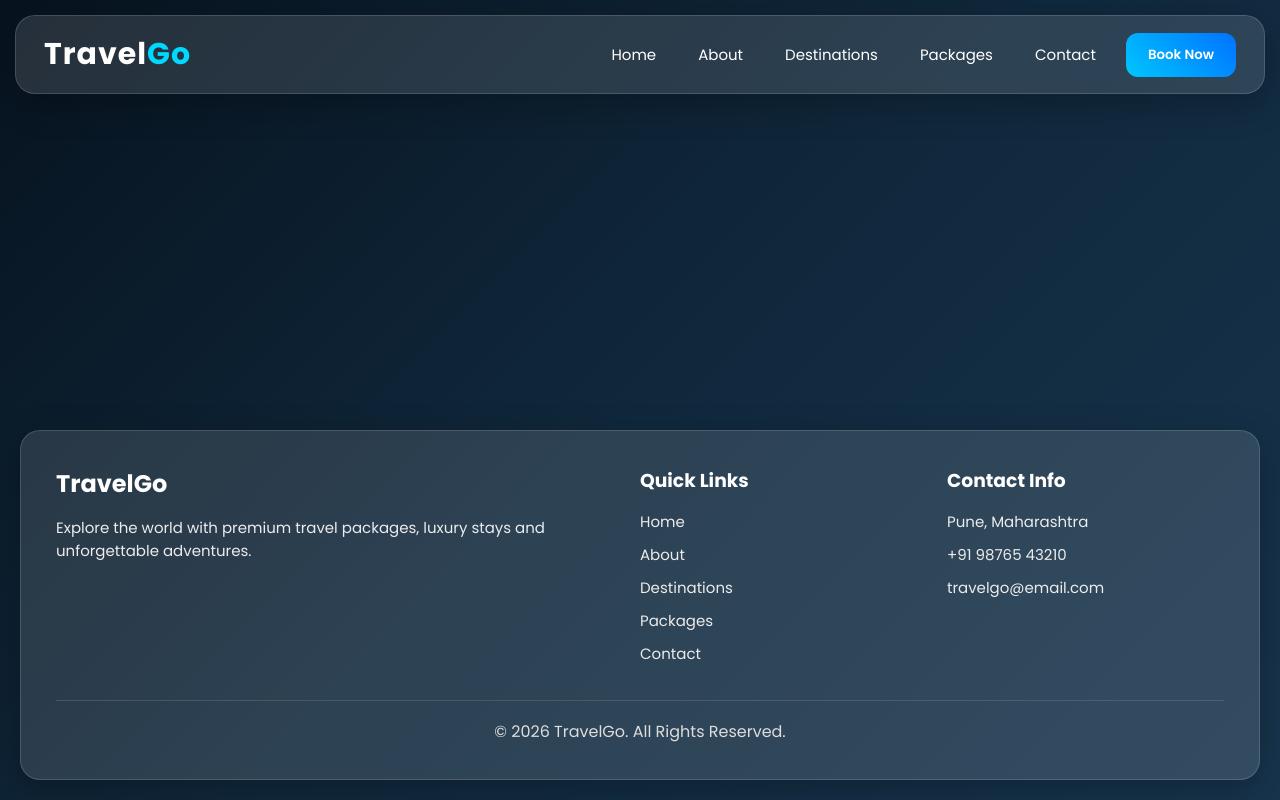
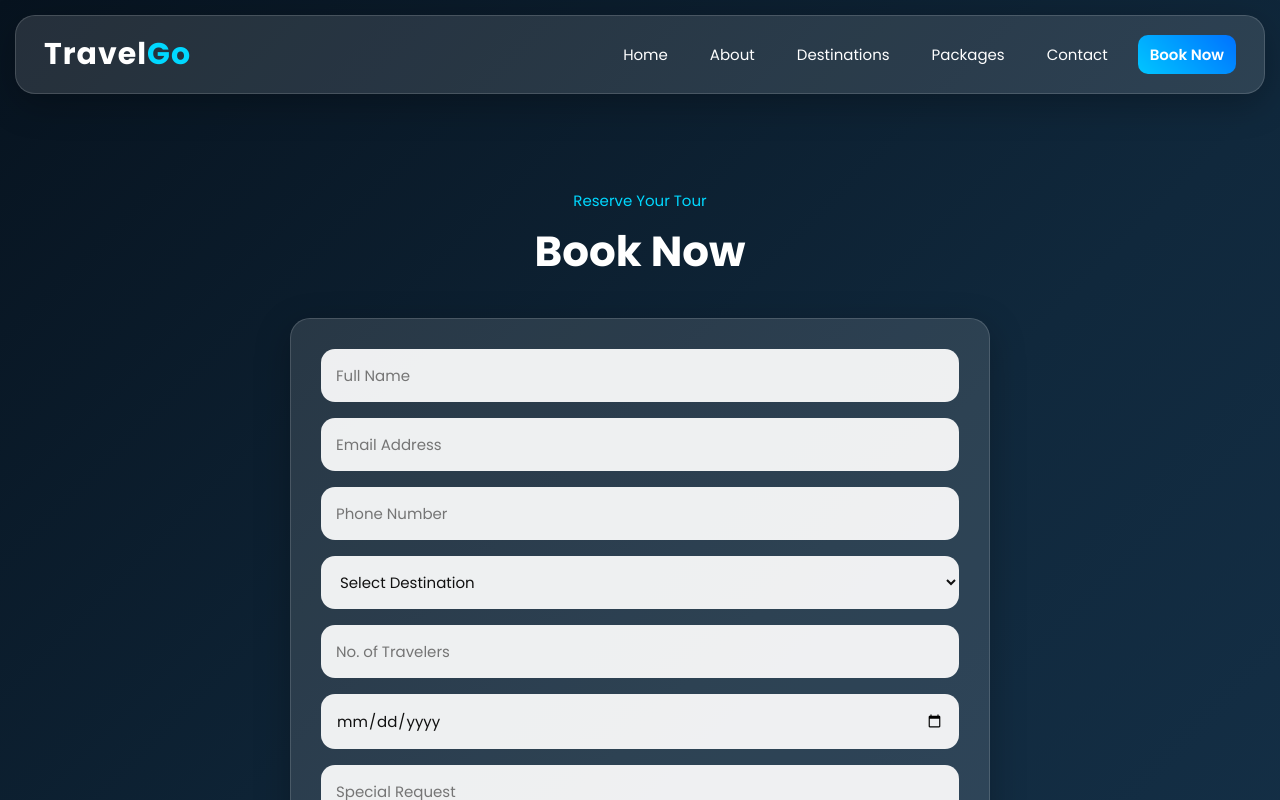
Before and after one commit to rupesh153/Travel-Agency-website, a React (Vite) app: page /booknow in a window 1280 px wide. Shown: the top 800 px of the page. Built offline with nearby package versions, Linux system fonts and the light colour scheme.

Commit message:
added book now funtionality

```diff
--- a/src/App.jsx
+++ b/src/App.jsx
@@ -8,7 +8,7 @@ import About from "./pages/About";
 import Destinations from "./pages/Destinations";
 import Packages from "./pages/Packages";
 import Contact from "./pages/Contact";
-
+import BookNow from "./pages/BookNow";
 function App() {
   return (
     <BrowserRouter>
@@ -22,6 +22,7 @@ function App() {
             <Route path="/destinations" element={<Destinations />} />
             <Route path="/packages" element={<Packages />} />
             <Route path="/contact" element={<Contact />} />
+            <Route path="/booknow" element={<BookNow />} />
           </Routes>
         </main>
 
--- a/src/components/Navbar.jsx
+++ b/src/components/Navbar.jsx
@@ -25,10 +25,10 @@ function Navbar() {
         <NavLink to="/destinations" onClick={closeMenu}>Destinations</NavLink>
         <NavLink to="/packages" onClick={closeMenu}>Packages</NavLink>
         <NavLink to="/contact" onClick={closeMenu}>Contact</NavLink>
+<Link to="/booknow" className="primary-btn nav-book">
+  Book Now
+</Link>
 
-        <button className="primary-btn nav-book">
-          Book Now
-        </button>
       </nav>
     </header>
   );
--- a/src/index.css
+++ b/src/index.css
@@ -464,3 +464,13 @@ button:hover{
   font-size: 14px;
   margin: 5px 0 10px;
 }
+select{
+  width:100%;
+  padding:15px;
+  border:none;
+  outline:none;
+  border-radius:14px;
+  background:rgba(255,255,255,0.92);
+  color:#111;
+  font-size:15px;
+}
--- /dev/null
+++ b/src/pages/BookNow.jsx
@@ -0,0 +1,120 @@
+import { useState } from "react";
+
+function BookNow() {
+  const [form, setForm] = useState({
+    name: "",
+    email: "",
+    phone: "",
+    destination: "",
+    travelers: "",
+    date: "",
+    message: "",
+  });
+
+  const handleChange = (e) => {
+    setForm({ ...form, [e.target.name]: e.target.value });
+  };
+
+  const submitBooking = (e) => {
+    e.preventDefault();
+
+    if (
+      !form.name ||
+      !form.email ||
+      !form.phone ||
+      !form.destination ||
+      !form.travelers ||
+      !form.date
+    ) {
+      alert("Please fill all required fields");
+      return;
+    }
+
+    alert("Booking Submitted Successfully!");
+
+    setForm({
+      name: "",
+      email: "",
+      phone: "",
+      destination: "",
+      travelers: "",
+      date: "",
+      message: "",
+    });
+  };
+
+  return (
+    <section className="section">
+      <div className="section-title">
+        <p>Reserve Your Tour</p>
+        <h2>Book Now</h2>
+      </div>
+
+      <form className="contact-form glass" onSubmit={submitBooking}>
+        <input
+          type="text"
+          name="name"
+          placeholder="Full Name"
+          value={form.name}
+          onChange={handleChange}
+        />
+
+        <input
+          type="email"
+          name="email"
+          placeholder="Email Address"
+          value={form.email}
+          onChange={handleChange}
+        />
+
+        <input
+          type="text"
+          name="phone"
+          placeholder="Phone Number"
+          value={form.phone}
+          onChange={handleChange}
+        />
+
+        <select
+          name="destination"
+          value={form.destination}
+          onChange={handleChange}
+        >
+          <option value="">Select Destination</option>
+          <option>Goa</option>
+          <option>Dubai</option>
+          <option>Maldives</option>
+          <option>Paris</option>
+          <option>Bali</option>
+        </select>
+
+        <input
+          type="number"
+          name="travelers"
+          placeholder="No. of Travelers"
+          value={form.travelers}
+          onChange={handleChange}
+        />
+
+        <input
+          type="date"
+          name="date"
+          value={form.date}
+          onChange={handleChange}
+        />
+
+        <textarea
+          rows="5"
+          name="message"
+          placeholder="Special Request"
+          value={form.message}
+          onChange={handleChange}
+        ></textarea>
+
+        <button className="primary-btn">Confirm Booking</button>
+      </form>
+    </section>
+  );
+}
+
+export default BookNow;
```
